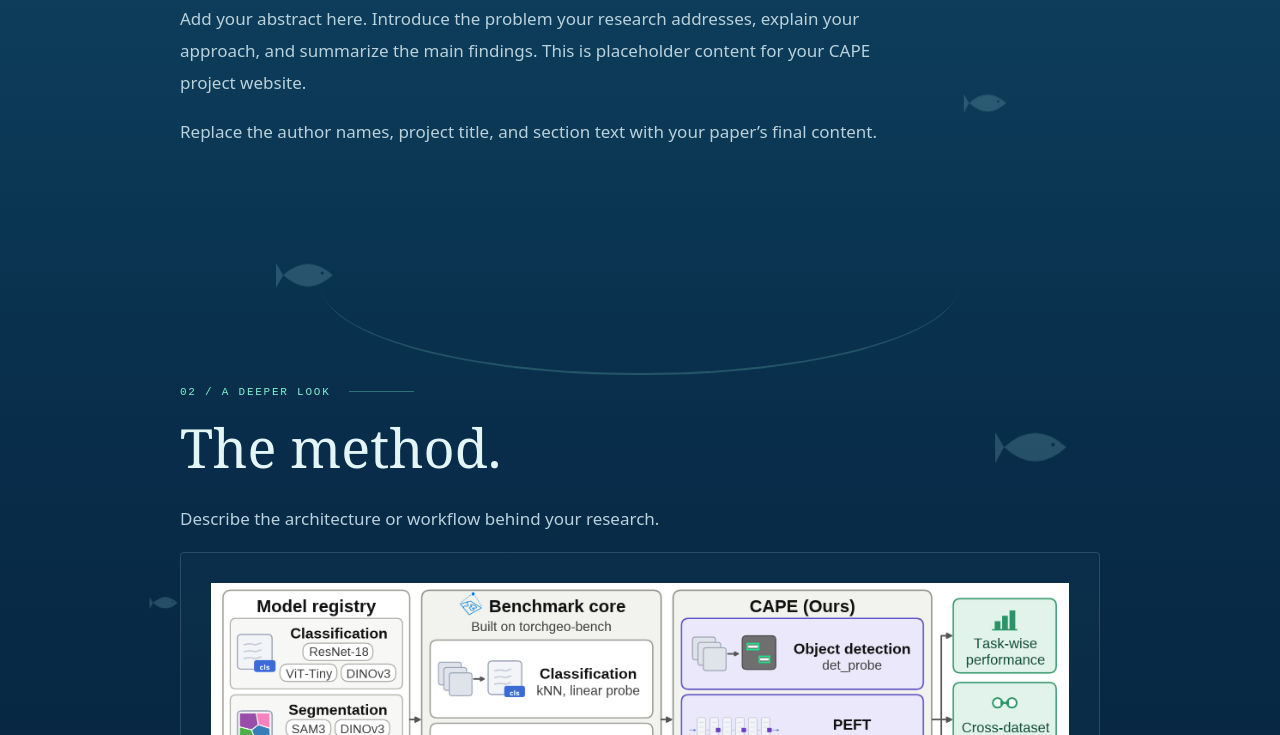
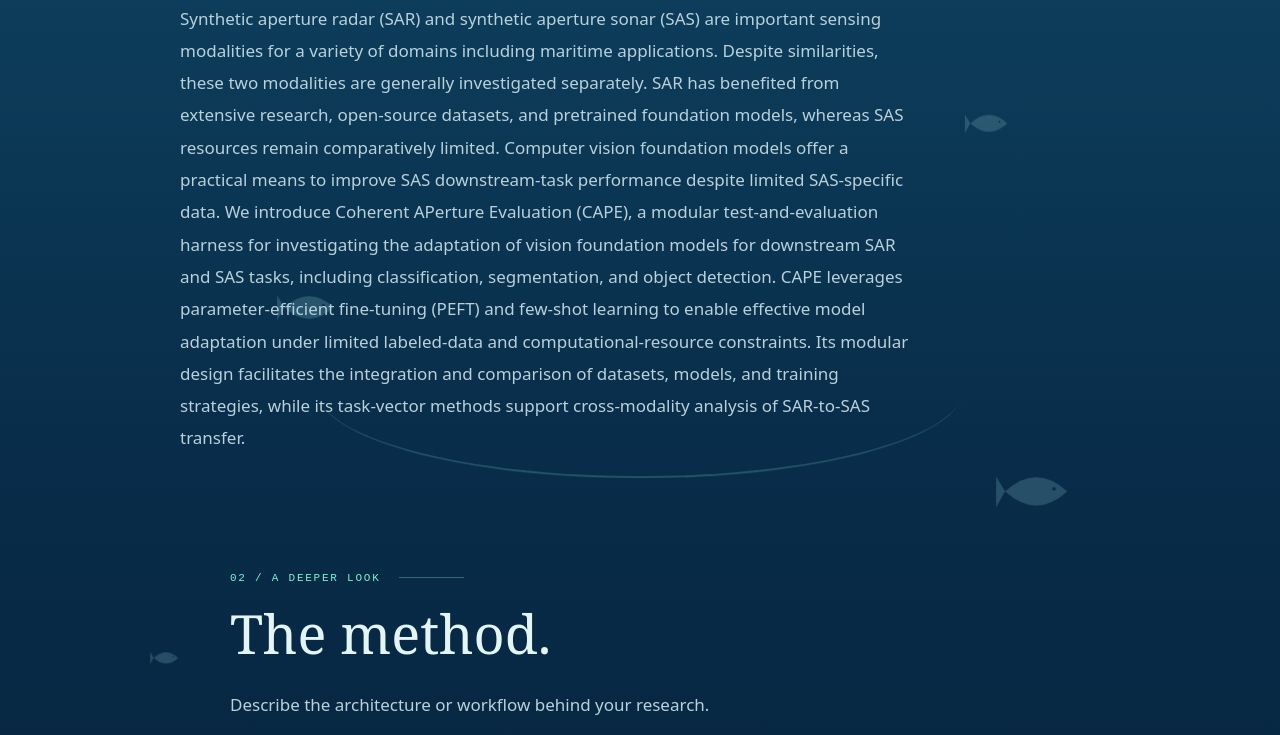
Before and after one commit to Advanced-Vision-and-Learning-Lab/CAPE-Website, a plain HTML site: page index.html in a window 1280 px wide. Shown: the part 1334-2069 px from the top of the page. Drawn offline with Linux system fonts and the light colour scheme.

Commit message:
Update index.html

```diff
--- a/index.html
+++ b/index.html
@@ -545,16 +545,8 @@
       <h2>Beneath the surface.</h2>
 
       <p class="prose">
-        Add your abstract here. Introduce the problem your research
-        addresses, explain your approach, and summarize the main findings.
-        This is placeholder content for your CAPE project website.
+       Synthetic aperture radar (SAR) and synthetic aperture sonar (SAS) are important sensing modalities for a variety of domains including maritime applications. Despite similarities, these two modalities are generally investigated separately. SAR has benefited from extensive research, open-source datasets, and pretrained foundation models, whereas SAS resources remain comparatively limited. Computer vision foundation models offer a practical means to improve SAS downstream-task performance despite limited SAS-specific data. We introduce Coherent APerture Evaluation (CAPE), a modular test-and-evaluation harness for investigating the adaptation of vision foundation models for downstream SAR and SAS tasks, including classification, segmentation, and object detection. CAPE leverages parameter-efficient fine-tuning (PEFT) and few-shot learning to enable effective model adaptation under limited labeled-data and computational-resource constraints. Its modular design facilitates the integration and comparison of datasets, models, and training strategies, while its task-vector methods support cross-modality analysis of SAR-to-SAS transfer.
       </p>
-
-      <p class="prose">
-        Replace the author names, project title, and section text with
-        your paper’s final content.
-      </p>
-    </section>
 
     <section id="method">
       <div class="sectionhead">02 / A DEEPER LOOK</div>
```
